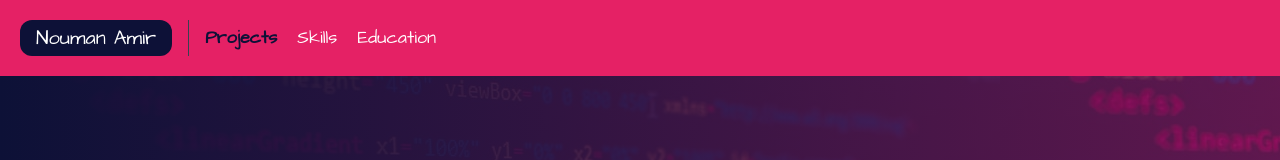
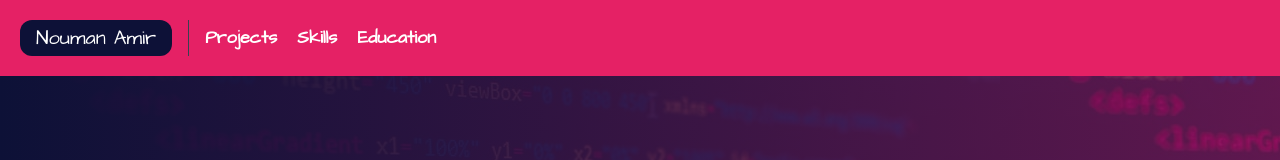
Before and after one commit to NoumanAmir657/Portfolio, a React (Create React App) app: page / in a window 1280 px wide. Shown: the top 160 px of the page. Built offline with nearby package versions, Linux system fonts and the light colour scheme.

Commit message:
Added color changing in navbar

```diff
--- a/src/components/Navbar.js
+++ b/src/components/Navbar.js
@@ -1,23 +1,25 @@
-import React from "react";
+import React, {useState} from "react";
 import { Link } from "react-router-dom";
 
-export default function Navbar() {
+const Navbar = () => {
+  const [color, setColor] = useState(['#FFFFFF', '#FFFFFF', '#FFFFFF'])
+
   return (
     <header className="md:sticky top-0 z-10" style={{backgroundColor: "#e52165", fontFamily:"Architects Daughter"}}>
       <div className="container mx-auto flex flex-wrap p-5 flex-col md:flex-row items-center">
-        <div className="title-font font-medium text-white mb-4 md:mb-0 rounded-xl py-1" style={{backgroundColor: "#0d1137"}}>
+        <div className="title-font font-medium text-white mb-4 md:mb-0 rounded-xl py-1" style={{backgroundColor: "#0d1137"}} onClick={() => setColor(['#FFFFFF', '#FFFFFF', '#FFFFFF'])}>
           <Link to='/'  className="px-4 text-xl">
             Nouman Amir
           </Link>
         </div>
         <nav className="md:mr-auto md:ml-4 md:py-1 md:pl-4 md:border-l md:border-gray-700	flex flex-wrap items-center text-base justify-center">
-          <Link to='/projects' className="mr-5 text-white text-lg font-bold" style={{color: "#0d1137"}}>
+          <Link onClick={() => setColor(['#0d1137', '#FFFFFF', '#FFFFFF'])} to='/projects' className="mr-5 text-white text-lg font-semibold" style={{color: `${color[0]}`}}>
             Projects
           </Link>
-          <Link to="/skills" className="mr-5 text-white text-lg">
+          <Link onClick={() => setColor(['#FFFFFF', '#0d1137', '#FFFFFF'])} to="/skills" className="mr-5 text-white text-lg font-semibold" style={{color: `${color[1]}`}}>
             Skills
           </Link>
-          <Link to='/education' className="mr-5 text-white text-lg">
+          <Link onClick={() => setColor(['#FFFFFF', '#FFFFFF', '#0d1137'])} to='/education' className="mr-5 text-white text-lg font-semibold" style={{color: `${color[2]}`}}>
             Education
           </Link>
         </nav>
@@ -26,5 +28,7 @@ export default function Navbar() {
   );
 }
 
+export default Navbar
+
 //Dumps
 //1e2761
```
